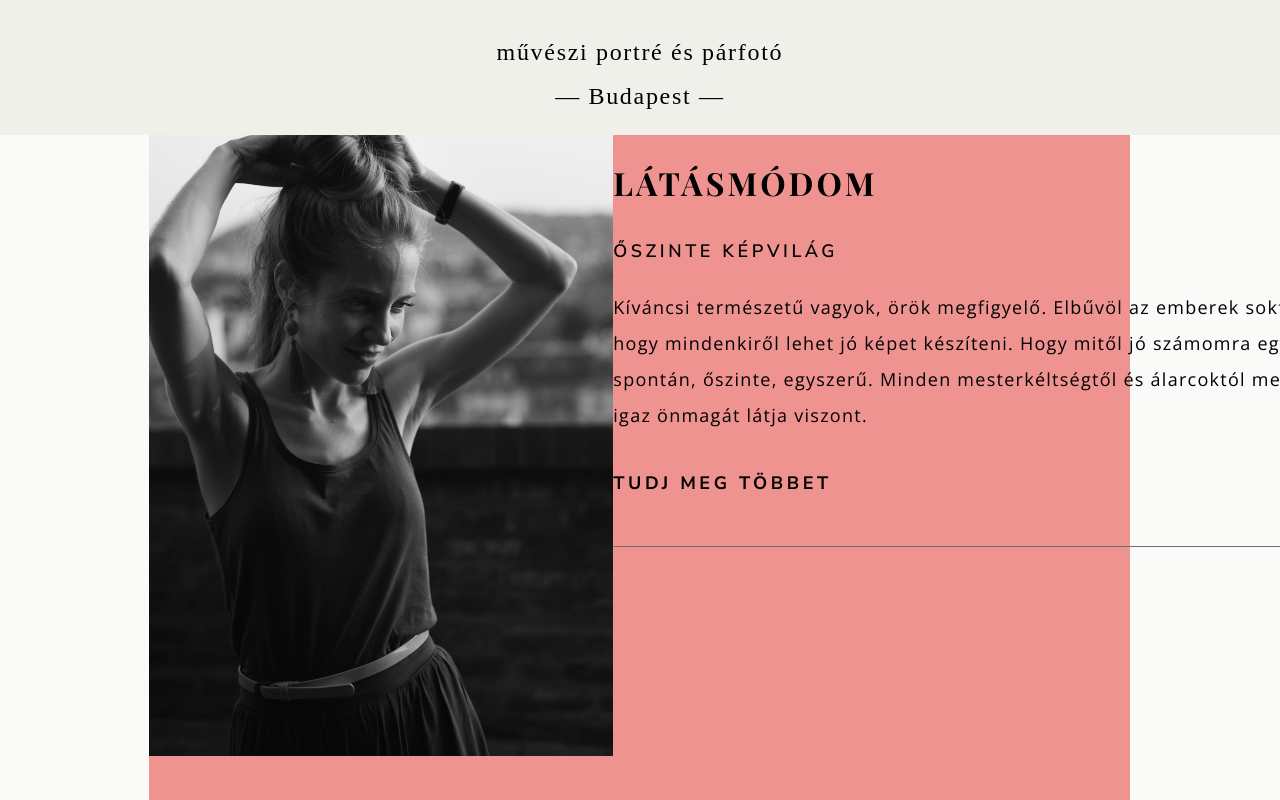
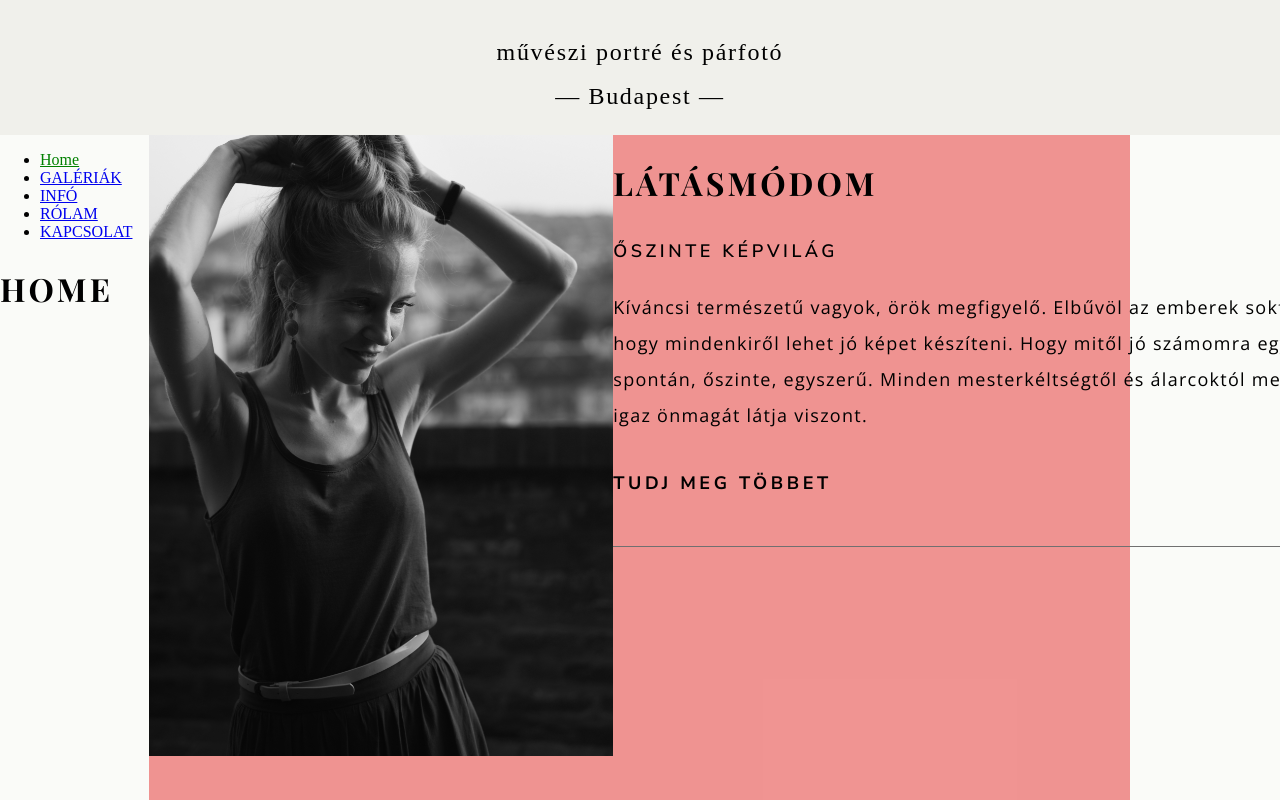
Before and after one commit to JuliaBaro/julia-baro-photo-website, a React (Create React App) app: page / in a window 1280 px wide. Shown: the part 1100-1900 px from the top of the page. Built offline with nearby package versions, Linux system fonts and the light colour scheme.

Commit message:
ReactRouter navigation demo

```diff
--- a/package.json
+++ b/package.json
@@ -8,6 +8,7 @@
     "@testing-library/user-event": "^7.2.1",
     "react": "^16.13.1",
     "react-dom": "^16.13.1",
+    "react-router-dom": "^5.2.0",
     "react-scripts": "3.4.1"
   },
   "scripts": {
--- a/src/App.js
+++ b/src/App.js
@@ -1,4 +1,6 @@
 import React from 'react';
+import { BrowserRouter as Router, Link, NavLink } from "react-router-dom";
+import Route from 'react-router-dom/Route';
 import './App.css';
 import line from './line.svg';
 //import leftArrow from './leftArrow';
@@ -29,9 +31,77 @@
   }
 
   render() {
+    return (
+      <Router>
+        <div className="app_container">
 
-    return (
-      <div className="app_container">
+          {/****************************************************************/}
+          {/* REACT ROUTER DEMO */}
+          {/* https://www.youtube.com/watch?v=XRfD8xIOroA */}
+          {/* https://codesandbox.io/s/mq48rlj0pp */}
+          {/* https://www.google.com/search?client=firefox-b-d&q=responsive+navigation+with+react+router#kpvalbx=_pvMfX6vcEpaR1fAPqqerkAo30 */}
+
+          {/* CODEPEN - (RESPONSIVE) REACT ROUTER NAV */}
+          {/* https://codepen.io/borntofrappe/pen/gjzjrE */}
+          {/* https://codepen.io/alexdevero/pen/XpjKGV */}
+
+          <div>
+            <ul>
+              <li>
+                <NavLink to="/" exact activeStyle={{ color:'green' }}>Home</NavLink>{/*with NavLink you can provide specific style - with Link no*/}
+              </li>
+              <li>
+                <NavLink to="/galeriak"exact activeStyle={{ color:'green' }}>GALÉRIÁK</NavLink>
+              </li>
+              <li>
+                <NavLink to="/info" exact activeStyle={{ color:'green' }}>INFÓ</NavLink>
+              </li>
+              <li>
+                <NavLink to="/rolam" exact activeStyle={{ color:'green' }}>RÓLAM</NavLink>
+              </li>
+              <li>
+                <NavLink to="/kapcsolat" exact activeStyle={{ color:'green' }}>KAPCSOLAT</NavLink>
+              </li>
+            </ul>
+
+            {/*http://localhost:3000*/}
+            <Route path="/" exact strict render={
+              () => {
+                return (<h1>Home</h1>)
+              }
+            }/>
+
+            {/*http://localhost:3000/galeriak*/}
+            <Route path="/galeriak" exact strict render={
+              () => {
+                return (<h1>Galeriak</h1>)
+              }
+            }/>
+
+            {/*http://localhost:3000/info*/}
+            <Route path="/info" exact strict render={
+              () => {
+                return (<h1>Info</h1>)
+              }
+            }/>
+
+            {/*http://localhost:3000/rolam*/}
+            <Route path="/rolam" exact strict render={
+              () => {
+                return (<h1>Rolam</h1>)
+              }
+            }/>
+
+            {/*http://localhost:3000/kapcsolat*/}
+            <Route path="/kapcsolat" exact strict render={
+              () => {
+                return (<h1>Kapcsolat</h1>)
+              }
+            }/>
+          </div>
+
+          {/****************************************************************/}
+
           <Navigation />
 
           {/* ACCESS IMAGES IN PUBLIC FOLDER */}
@@ -193,6 +263,7 @@
           </div>
           {/* </footer> */}
         </div>
+      </Router>
     );
   }
 }
```
Also changed, not shown: 1 other file (tests, documents, lock files or other folders). Lines whose indentation alone changed are shown as unchanged.
